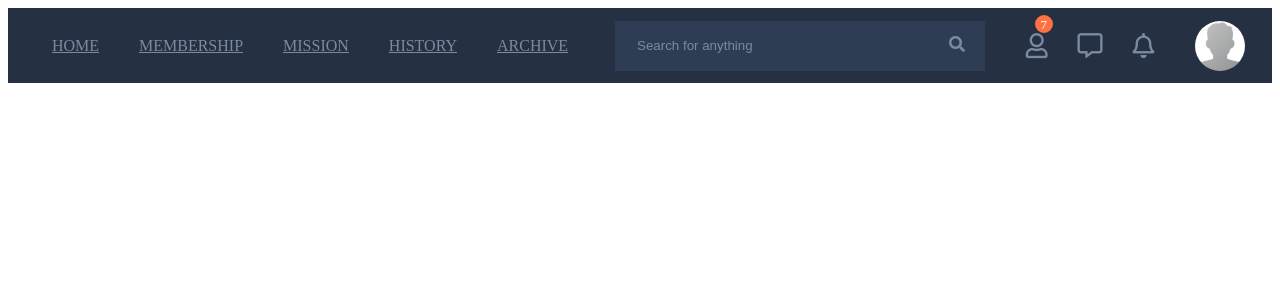
After one commit to kaifergerstrom/PHAC, a PHP site: page /includes/header.php in a window 1280 px wide. The commit adds this page. Shown: the top 300 px of the page. Run offline with PHP 8.4, Linux system fonts and the light colour scheme; some libraries are stand-ins or nearby versions.

```diff
--- /dev/null
+++ b/css/header.css
@@ -0,0 +1,97 @@
+
+.header {
+	width: 100%;
+	background-color: #253042;
+	height: 75px;
+
+	display: flex;
+	align-items: center;
+	color: #7A8AA3;
+
+	justify-content: center;
+}
+
+.header-profile-img {
+	height: 50px;
+	border-radius: 50%;
+}
+
+.header-notifications i {
+	color: #7A8AA3;
+	font-size: 25px;
+}
+
+.header-search {
+	height: 50px;
+	width: 350px;
+	padding: 0px 10px;
+	background-color: #2F3D54;
+}
+
+.header-search i {
+	color: #7A8AA3;
+}
+
+.header-search-input {
+	height: 100%;
+	width: 90%;
+	margin-right: 5px;
+	background-color: #2F3D54;
+	border: 0;
+	color: #7A8AA3;
+	text-indent: 10px;
+}
+
+.header-search-input::placeholder {
+	color: #7A8AA3;
+}
+
+.header-notifications {
+	width: 150px;
+
+	display: flex;
+	align-items: center;
+	justify-content: center;
+
+	margin: 0px 30px;
+
+}
+
+.icon-spacer {
+	margin: 0px 15px;
+}
+
+.header-options a {
+	color: #7A8AA3;
+	text-transform: uppercase;
+}
+
+.option-spacer {
+	margin: 0px 20px;
+}
+
+.header-options {
+	width: 550px;
+
+	display: flex;
+	align-items: center;
+	justify-content: center;
+
+	margin-right: 30px;
+
+}
+
+.notifications-amount {
+	position: absolute;
+	border-radius: 50%;
+	width: 18px;
+	height: 18px;
+	font-size: 13px;
+	color: white;
+	background-color: #FF7043;
+	display: flex;
+	align-items: center;
+	justify-content: center;
+	top: 15px;
+	margin-left: 9px;
+}
--- /dev/null
+++ b/includes/header.php
@@ -0,0 +1,35 @@
+<link rel="stylesheet" type="text/css" href="css/header.css">
+<link rel="stylesheet" href="https://use.fontawesome.com/releases/v5.8.1/css/all.css" integrity="sha384-50oBUHEmvpQ+1lW4y57PTFmhCaXp0ML5d60M1M7uH2+nqUivzIebhndOJK28anvf" crossorigin="anonymous">
+
+<header class="header">
+
+
+	<div class="header-options">
+		<a href="">Home</a>
+		<div class="option-spacer"></div>
+		<a href="">Membership</a>
+		<div class="option-spacer"></div>
+		<a href="">Mission</a>
+		<div class="option-spacer"></div>
+		<a href="">History</a>
+		<div class="option-spacer"></div>
+		<a href="">Archive</a>
+	</div>
+
+
+	<div class="header-search">
+		<input type="text" class="header-search-input" placeholder="Search for anything">
+		<i class="fas fa-search"></i>
+	</div>
+
+	<div class="header-notifications">
+		<i class="far fa-user"><div class="notifications-amount">7</div></i>
+		<div class="icon-spacer"></div>
+		<i class="far fa-comment-alt"></i>
+		<div class="icon-spacer"></div>
+		<i class="far fa-bell"></i>
+	</div>
+
+	<img src="/PHAC/img/profiles/default.png" class="header-profile-img">
+
+</header>
--- a/join.php
+++ b/join.php
@@ -1,7 +1,7 @@
 
 <?php
 
-require("classes/DB.php");
+require_once("classes/DB.php");
 
 $error = "";
 
--- a/login.php
+++ b/login.php
@@ -1,7 +1,7 @@
 
 <?php
 
-require("classes/DB.php");
+require_once("classes/DB.php");
 
 $error = "";
 
--- a/logout.php
+++ b/logout.php
@@ -1,6 +1,6 @@
 <?php
 
-require('classes/DB.php');
+require_once('classes/DB.php');
 
 if (isset($_COOKIE['SNID'])) {
 	DB::query('DELETE FROM login_tokens WHERE token=:token', array(':token'=>sha1($_COOKIE['SNID'])));
```
Also changed, not shown: classes/Forum.php (added, +75 -0 lines), classes/Profile.php (added, +23 -0 lines), classes/User.php (added, +55 -0 lines), css/posts.css (added, +161 -0 lines), css/styles.css (+10 -1 lines), home.php (added, +99 -0 lines), img/profiles/default.png (added).
